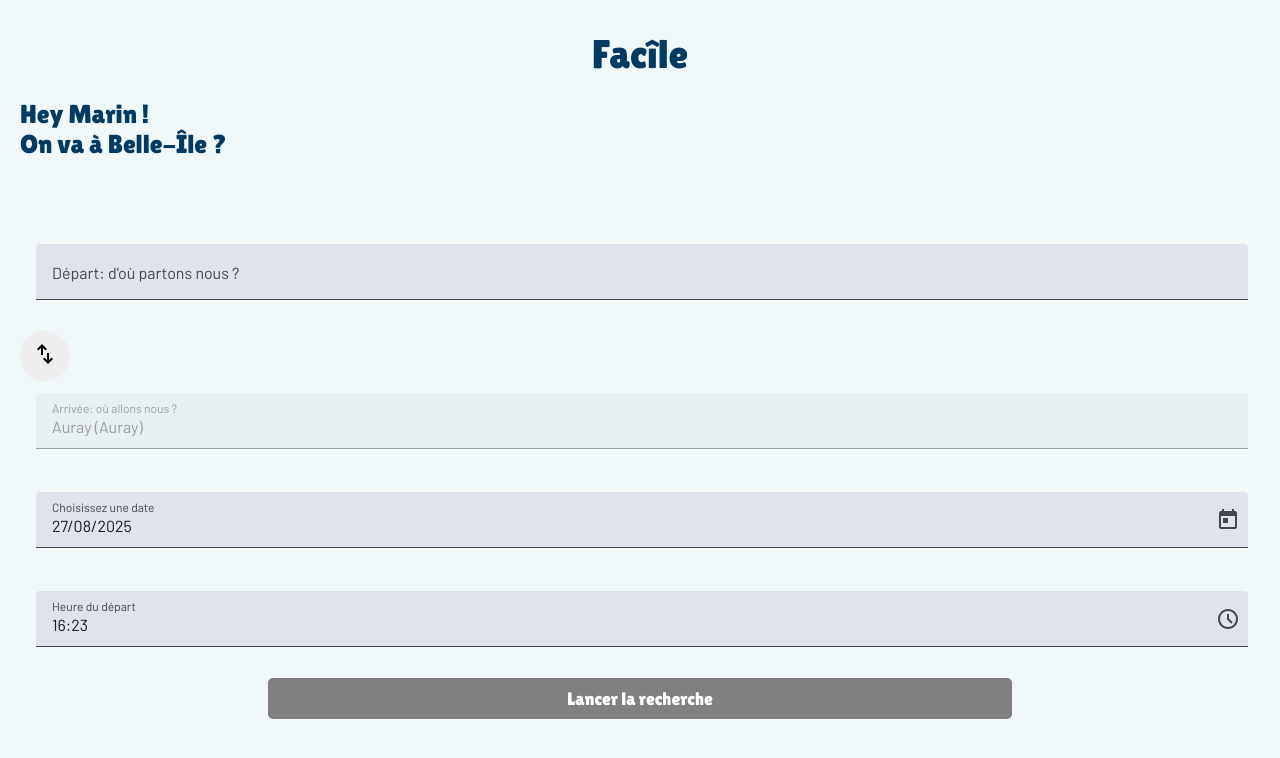
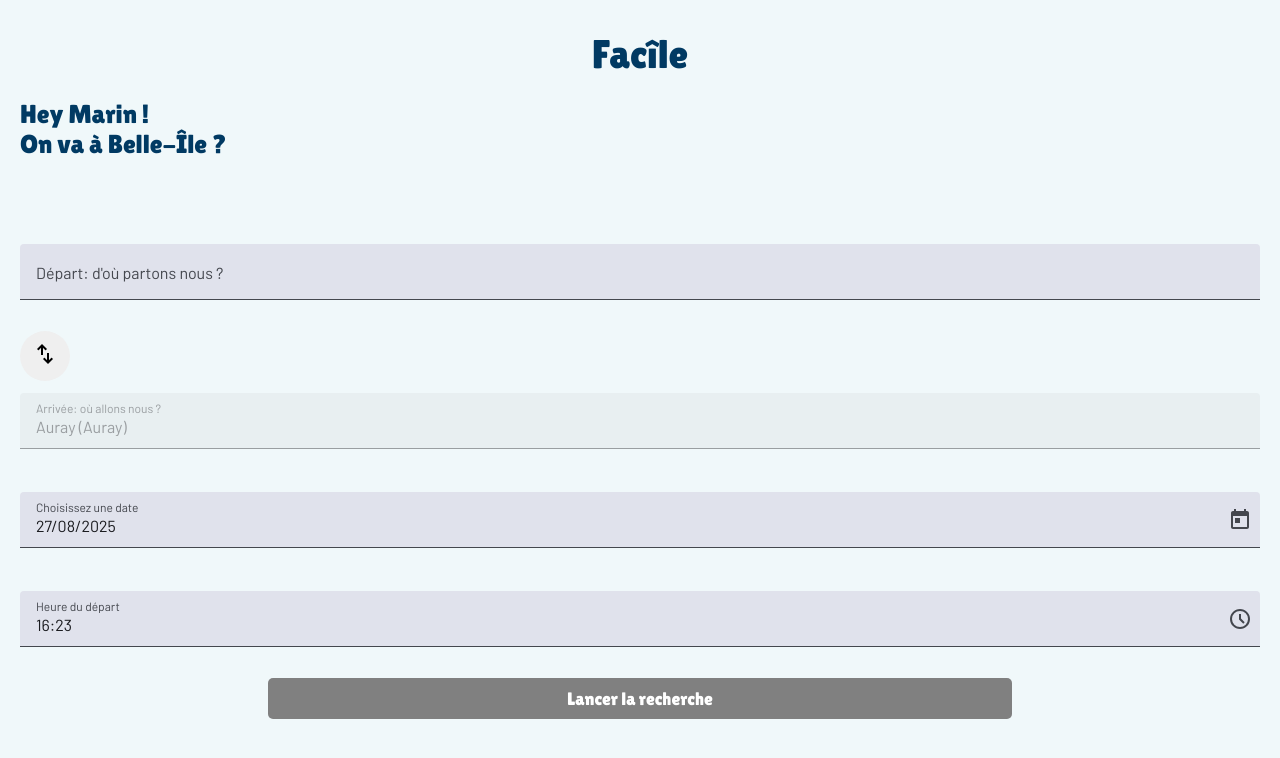
Before and after one commit to MarinB-56/facile, an Angular app in the folder frontend/: page / in a window 1280 px wide. Shown: the top 758 px of the page. Built offline with nearby package versions, Linux system fonts and the light colour scheme; a web font is replaced by a local one.

Commit message:
Improve inputs layout on trip configuration page.
Inputs for dates and destinations are now larger to match title places

```diff
--- a/frontend/src/app/trip-configurator/trip-dates-picker/date-picker.component.scss
+++ b/frontend/src/app/trip-configurator/trip-dates-picker/date-picker.component.scss
@@ -6,4 +6,6 @@
   width: 100%;
   /* border: 1px solid #ccc; */
   box-sizing: border-box;
+  padding-left: 0px;
+  padding-right: 0px;
 }
--- a/frontend/src/app/trip-configurator/trip-destinations-form/destination-picker/destination-picker.component.html
+++ b/frontend/src/app/trip-configurator/trip-destinations-form/destination-picker/destination-picker.component.html
@@ -1,6 +1,6 @@
 <div class="places-autocomplete">
   <form class="example-form">
-    <mat-form-field class="places-autocomplete__input">
+    <mat-form-field class="places-autocomplete__input" >
       <mat-label>{{placeholderText}}</mat-label>
       <input type="text"
           aria-label="Navitia places"
--- a/frontend/src/app/trip-configurator/trip-destinations-form/destination-picker/destination-picker.component.scss
+++ b/frontend/src/app/trip-configurator/trip-destinations-form/destination-picker/destination-picker.component.scss
@@ -7,6 +7,8 @@
   /* border: 1px solid #ccc; */
   box-sizing: border-box;
   margin: 0;
+  padding-left: 0px;
+  padding-right: 0px;
 }
 
 .places-autocomplete_proposal {
```
